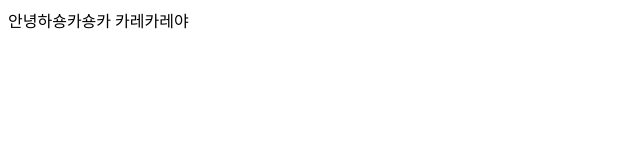
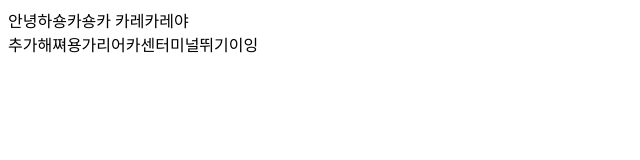
Before and after one commit to qkrtnwjd/portfolio, a plain HTML site: page test1.html in a window 1280 px wide. Shown: the whole page, without its empty margins (0-640 px from the left). Drawn offline with Linux system fonts and the light colour scheme.

Commit message:
second commit

```diff
--- a/test1.html
+++ b/test1.html
@@ -7,5 +7,8 @@
 </head>
 <body>
     안녕하숑카숑카 카레카레야
+    <div>
+        추가해쪄용가리어카센터미널뛰기이잉
+    </div>
 </body>
 </html>
```
